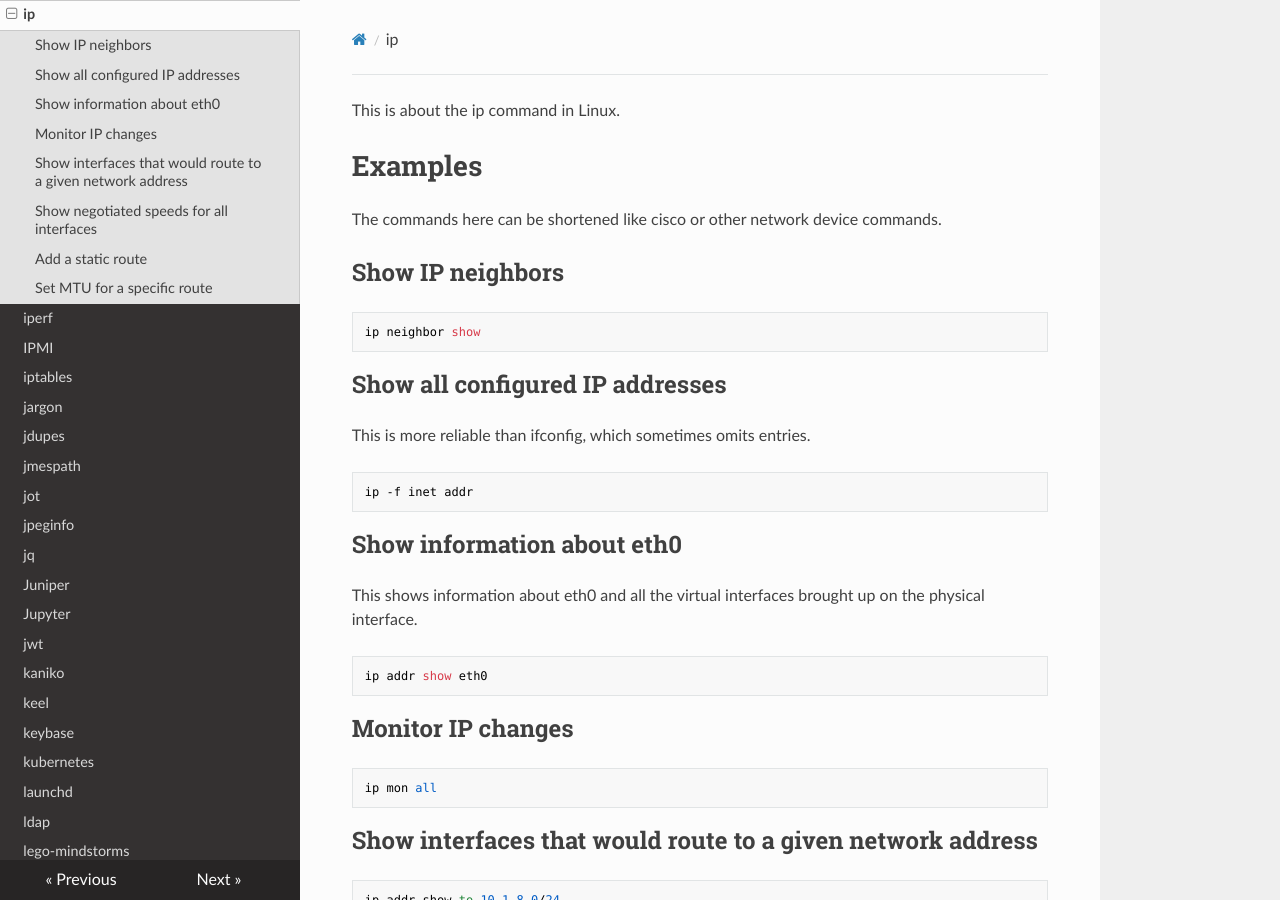
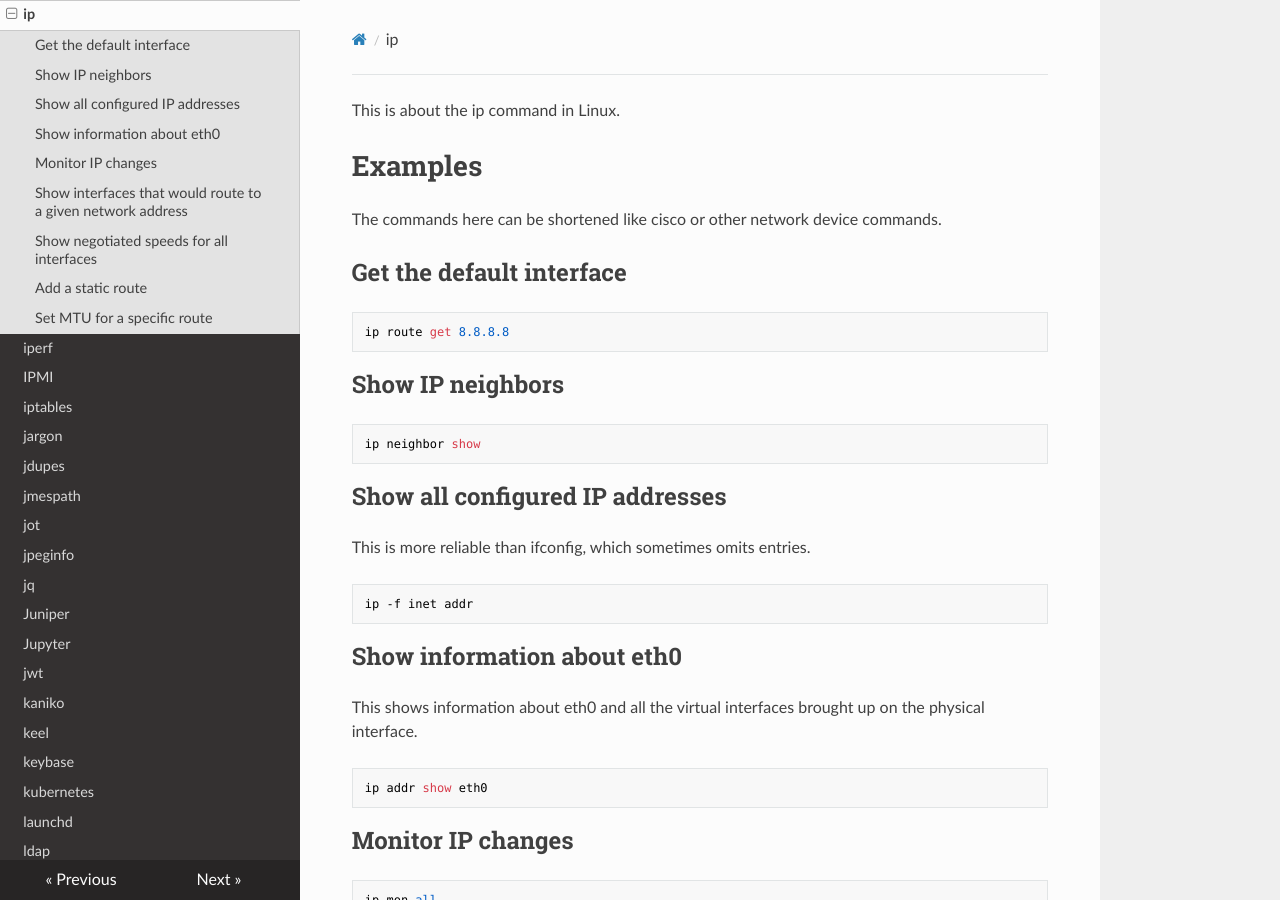
Before and after one commit to lando-cal/tech-notes, an MkDocs documentation site: the page built from docs/ip.md, in a window 1280 px wide and 900 px high. Built offline with MkDocs 1.6.1, drawn with Linux system fonts in a browser that asks for light colours; nearby versions of some CDN libraries.

Commit message:
Add default interface discovery

````diff
--- a/docs/ip.md
+++ b/docs/ip.md
@@ -4,6 +4,12 @@ This is about the ip command in Linux.
 
 # Examples
 The commands here can be shortened like cisco or other network device commands.
+
+## Get the default interface
+
+```
+ip route get 8.8.8.8
+```
 
 ## Show IP neighbors
 
````
